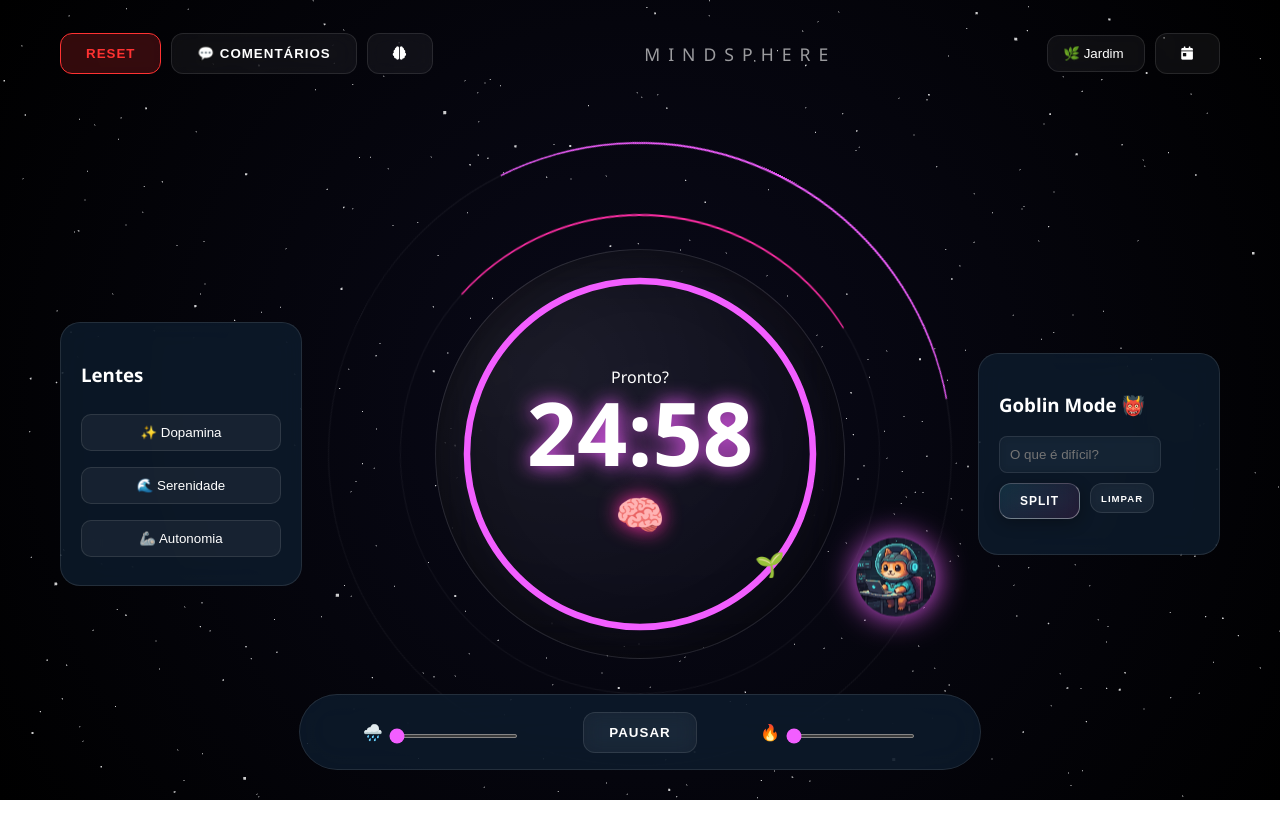
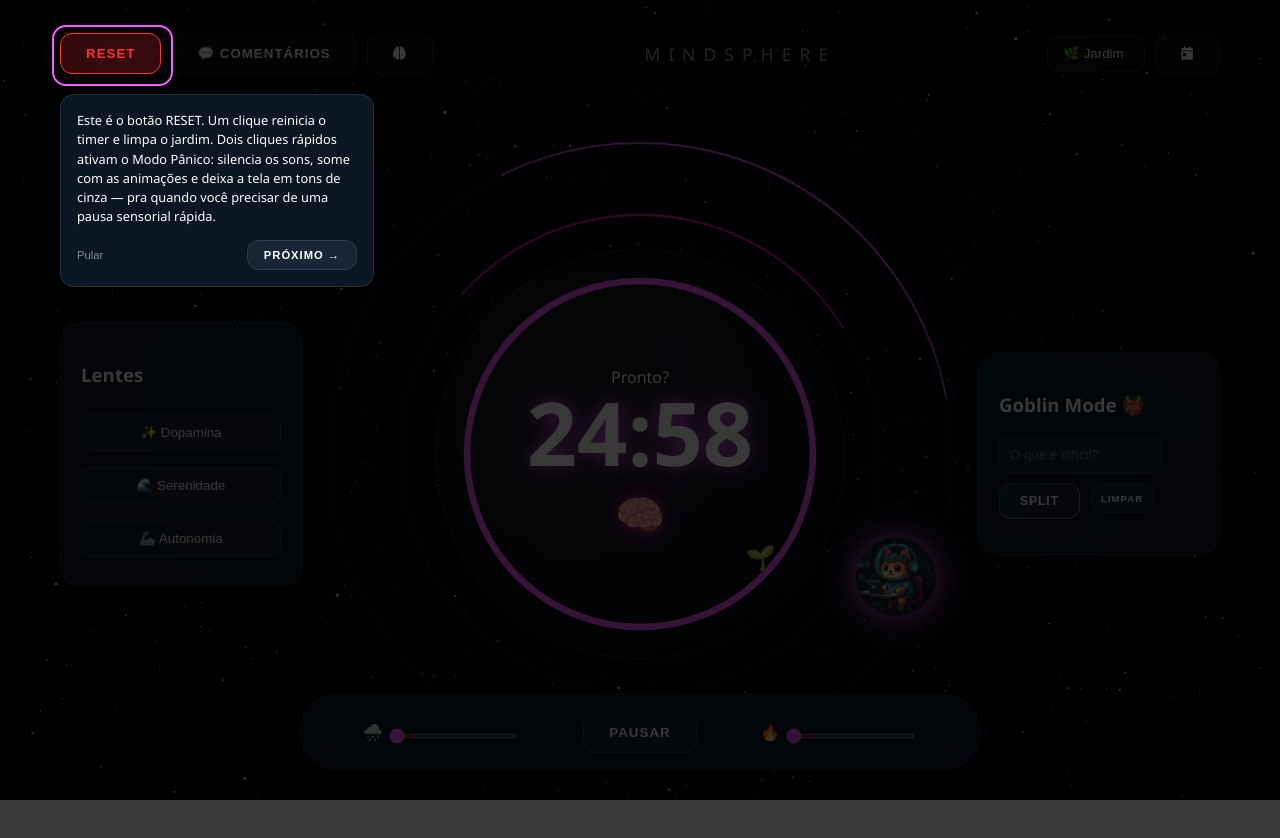
Before and after one commit to Reinaldo-Fernandes/mindshirelite, a plain HTML site: page index.html in a window 1280 px wide. Both pictures are taken after a click on the button "INICIAR". Drawn offline with nearby package versions, Linux system fonts and the light colour scheme; animation ran at ten frames a second.

Commit message:
atualização do css e js para evittar sobreposição,

```diff
--- a/index.html
+++ b/index.html
@@ -116,6 +116,17 @@
 </div>
     </footer>
 
+    <div id="tutorial-overlay" class="tutorial-overlay" style="display: none;">
+        <div id="tutorial-spotlight" class="tutorial-spotlight"></div>
+        <div id="tutorial-tooltip" class="tutorial-tooltip">
+            <p id="tutorial-text"></p>
+            <div class="tutorial-actions">
+                <button id="tutorial-skip" class="tutorial-skip">Pular</button>
+                <button id="tutorial-next" class="glass-btn" style="padding: 8px 16px; font-size: 0.7rem;">Próximo →</button>
+            </div>
+        </div>
+    </div>
+
     <div id="comments-modal" class="modal-vitral" style="display: none;">
         <div class="auth-card">
             <button class="close-modal">×</button>
--- a/script.js
+++ b/script.js
@@ -108,7 +108,16 @@ function spawnGardenItem() {
     item.innerText = emoji;
     item.style.setProperty('--orbit-duration', `25s`);
     item.style.setProperty('--orbit-distance', `170px`);
-    item.style.setProperty('--start-angle', `${gardenItemCount * 45}deg`);
+    // Ângulo áureo (~137,5°): distribui os itens de forma bem espaçada e,
+    // diferente de um passo fixo de 45°, praticamente nunca repete a mesma
+    // posição mesmo depois de muitos itens (evita que um novo ícone caia
+    // exatamente em cima de um antigo).
+    const angulo = (gardenItemCount * 137.5) % 360;
+    item.style.setProperty('--start-angle', `${angulo}deg`);
+    // Pequena variação no raio (independente do --orbit-distance, inclusive
+    // no mobile) só para garantir uma folga mínima entre os ícones.
+    const jitter = (gardenItemCount % 5) * 6 - 12; // varia entre -12px e +12px
+    item.style.setProperty('--orbit-jitter', `${jitter}px`);
 
 
     if (window.add3DPlant) add3DPlant(emoji);
@@ -157,11 +166,82 @@ window.setMode = (mode) => {
 ==========================================================================
 */
 
+// Tutorial guiado de primeiro acesso: destaca o botão RESET e os
+// Ajustes Sensoriais. Só aparece uma vez por navegador (localStorage).
+function iniciarTutorial() {
+    if (localStorage.getItem('mindsphere_tutorial_visto')) return;
+
+    const passos = [
+        {
+            id: 'panic-btn',
+            texto: 'Este é o botão RESET. Um clique reinicia o timer e limpa o jardim. Dois cliques rápidos ativam o Modo Pânico: silencia os sons, some com as animações e deixa a tela em tons de cinza — pra quando você precisar de uma pausa sensorial rápida.'
+        },
+        {
+            id: 'sensory-trigger',
+            texto: 'Aqui ficam os Ajustes Sensoriais. Dá pra desativar as animações de fundo, o jardim orbitante, a fala do Orbit ou aplicar tons de cinza — deixe a tela do jeito mais confortável pra você.'
+        }
+    ];
+
+    const overlay = getEl('tutorial-overlay');
+    const spotlight = getEl('tutorial-spotlight');
+    const tooltip = getEl('tutorial-tooltip');
+    const textEl = getEl('tutorial-text');
+    const nextBtn = getEl('tutorial-next');
+    const skipBtn = getEl('tutorial-skip');
+    if (!overlay || !spotlight || !tooltip || !textEl || !nextBtn) return;
+
+    let indice = 0;
+
+    function posicionar() {
+        const passo = passos[indice];
+        const el = getEl(passo.id);
+        if (!el) { avancar(); return; }
+
+        const rect = el.getBoundingClientRect();
+        const folga = 8;
+        spotlight.style.top = `${rect.top - folga}px`;
+        spotlight.style.left = `${rect.left - folga}px`;
+        spotlight.style.width = `${rect.width + folga * 2}px`;
+        spotlight.style.height = `${rect.height + folga * 2}px`;
+
+        textEl.textContent = passo.texto;
+        nextBtn.textContent = (indice === passos.length - 1) ? 'Entendi!' : 'Próximo →';
+
+        let topoTooltip = rect.bottom + 20;
+        if (topoTooltip + 160 > window.innerHeight) topoTooltip = Math.max(10, rect.top - 170);
+        let esquerdaTooltip = Math.min(Math.max(rect.left, 10), window.innerWidth - 290);
+
+        tooltip.style.top = `${topoTooltip}px`;
+        tooltip.style.left = `${esquerdaTooltip}px`;
+    }
+
+    function avancar() {
+        indice++;
+        if (indice >= passos.length) return encerrar();
+        posicionar();
+    }
+
+    function encerrar() {
+        overlay.style.display = 'none';
+        window.removeEventListener('resize', posicionar);
+        localStorage.setItem('mindsphere_tutorial_visto', '1');
+    }
+
+    nextBtn.onclick = avancar;
+    if (skipBtn) skipBtn.onclick = encerrar;
+
+    overlay.style.display = 'block';
+    posicionar();
+    window.addEventListener('resize', posicionar);
+}
+
 if (startBtn) {
     startBtn.onclick = () => {
-        if (document.body.classList.contains('onboarding-active')) {
+        const primeiraVez = document.body.classList.contains('onboarding-active');
+        if (primeiraVez) {
             document.body.classList.remove('onboarding-active');
             getEl('mixer-anchor')?.appendChild(startBtn);
+            setTimeout(iniciarTutorial, 900);
         }
 
         if (!timer) {
--- a/style.css
+++ b/style.css
@@ -309,17 +309,17 @@ header {
 
 @keyframes orbitMove {
     from {
-        /* 1. Mantém no centro | 2. Gira o eixo | 3. Empurra para fora | 4. Desgira o emoji (pra não ficar de ponta cabeça) */
+        /* 1. Mantém no centro | 2. Gira o eixo | 3. Empurra para fora (+ pequena variação) | 4. Desgira o emoji (pra não ficar de ponta cabeça) */
         transform: translate(-50%, -50%)
                    rotate(var(--start-angle))
-                   translateX(var(--orbit-distance))
+                   translateX(calc(var(--orbit-distance) + var(--orbit-jitter, 0px)))
                    rotate(calc(-1 * var(--start-angle)));
     }
     to {
         /* Gira 360 graus a partir do ângulo inicial */
         transform: translate(-50%, -50%)
                    rotate(calc(var(--start-angle) + 360deg))
-                   translateX(var(--orbit-distance))
+                   translateX(calc(var(--orbit-distance) + var(--orbit-jitter, 0px)))
                    rotate(calc(-1 * (var(--start-angle) + 360deg)));
     }
 }
@@ -1414,6 +1414,62 @@ body.admin-mode #user-title {
     font-family: inherit;
 }
 
+/* ==========================================================================
+   TUTORIAL GUIADO DE PRIMEIRO ACESSO
+   ========================================================================== */
+.tutorial-overlay {
+    position: fixed;
+    inset: 0;
+    z-index: 20000;
+}
+
+.tutorial-spotlight {
+    position: fixed;
+    border-radius: 14px;
+    border: 2px solid var(--accent-cyan);
+    box-shadow: 0 0 0 9999px rgba(0, 0, 0, 0.78);
+    transition: all 0.4s ease;
+    pointer-events: none;
+}
+
+.tutorial-tooltip {
+    position: fixed;
+    max-width: 280px;
+    background: var(--glass);
+    border: 1px solid var(--glass-border);
+    backdrop-filter: blur(15px);
+    -webkit-backdrop-filter: blur(15px);
+    border-radius: 14px;
+    padding: 16px;
+    z-index: 20001;
+    transition: all 0.4s ease;
+}
+
+.tutorial-tooltip p {
+    margin: 0 0 14px;
+    font-size: 0.8rem;
+    line-height: 1.5;
+}
+
+.tutorial-actions {
+    display: flex;
+    justify-content: space-between;
+    align-items: center;
+    gap: 10px;
+}
+
+.tutorial-skip {
+    background: none;
+    border: none;
+    color: white;
+    opacity: 0.5;
+    font-size: 0.7rem;
+    cursor: pointer;
+    padding: 0;
+}
+
+.tutorial-skip:hover { opacity: 0.9; }
+
 .glass-card {
     background: rgba(255, 255, 255, 0.05);
     backdrop-filter: blur(10px);
```
